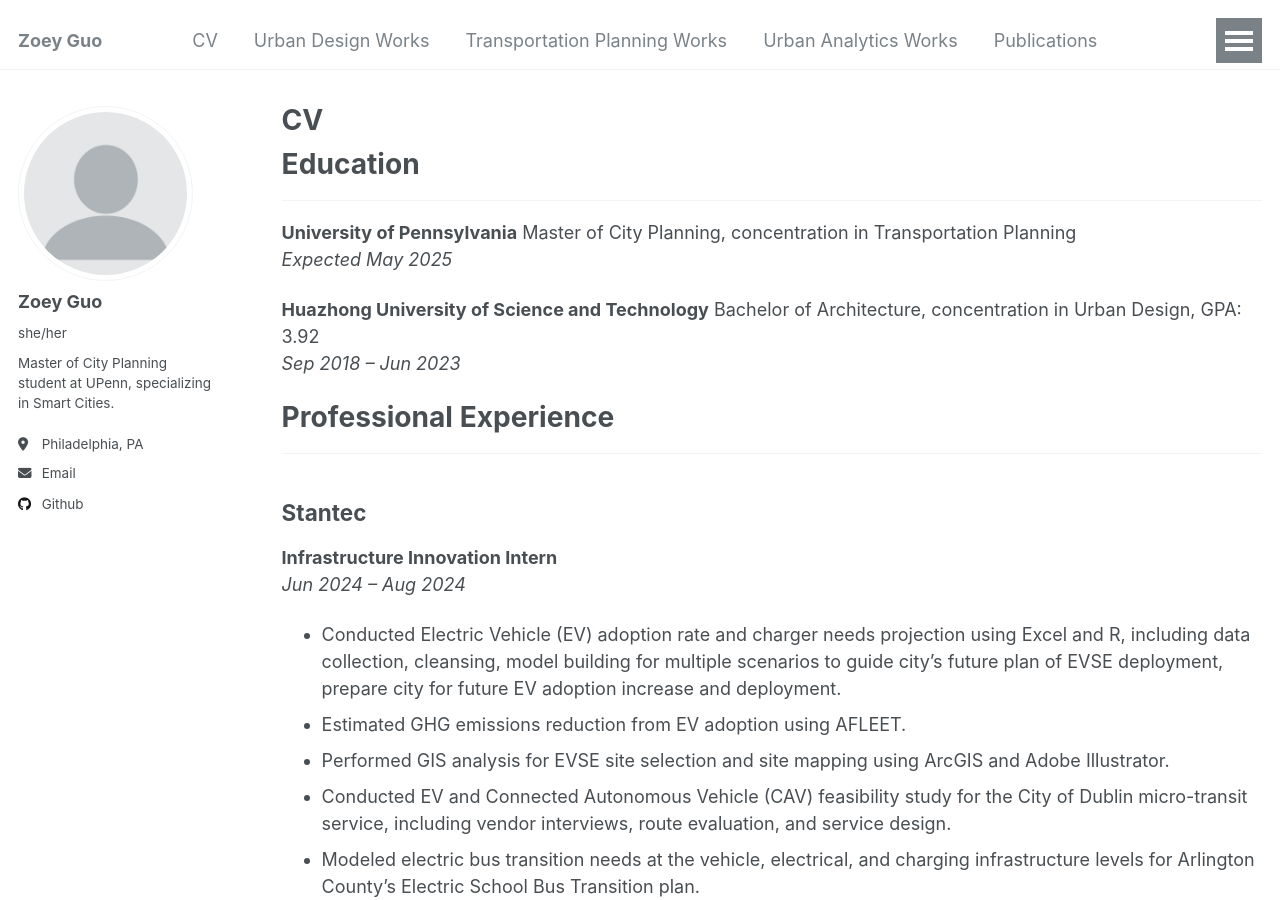
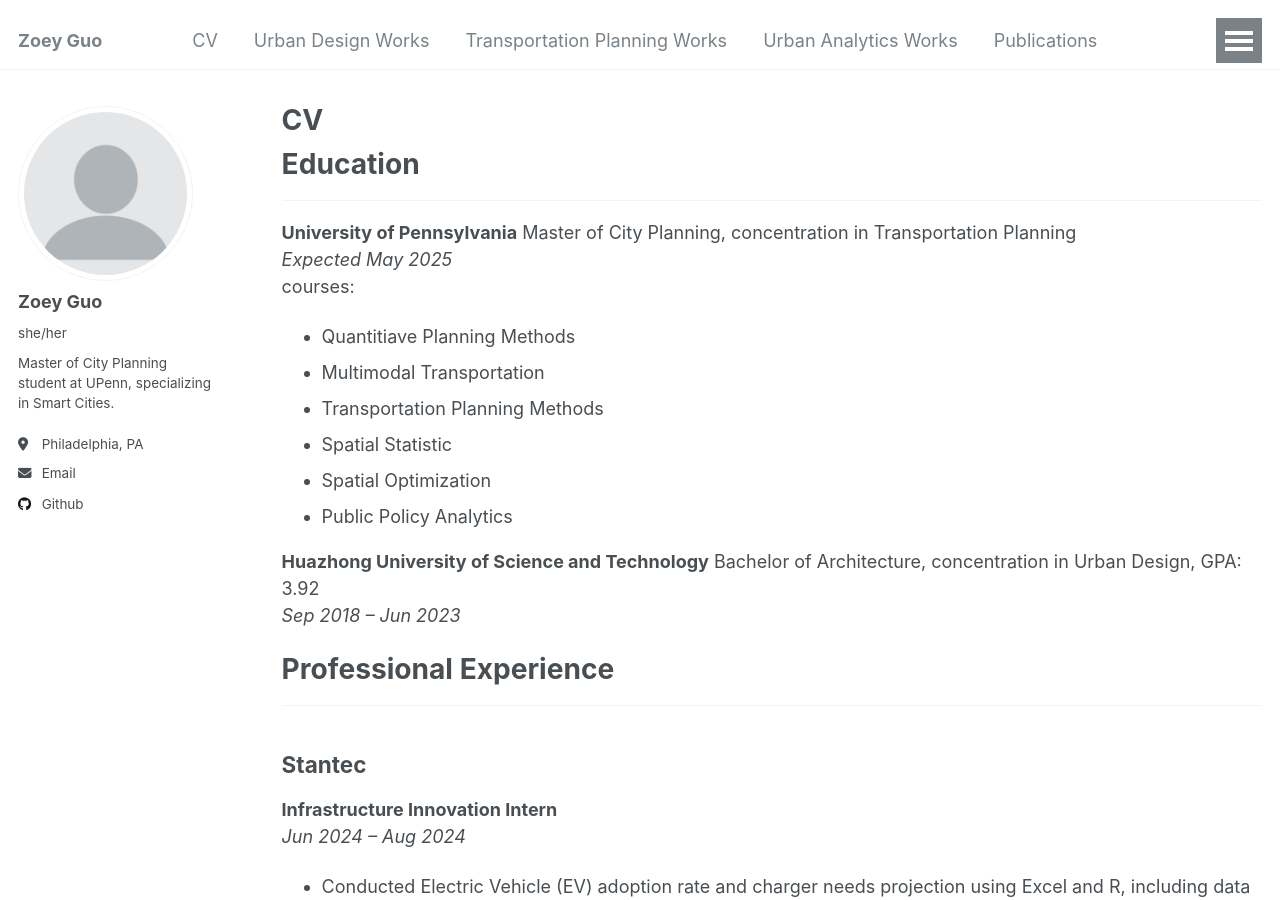
Before and after one commit to ZoeyGuo709/ZoeyGuo709.github.io, a Jekyll site: the page built from _pages/cv.md, in a window 1280 px wide and 900 px high. Built offline with Jekyll 4.4.1, drawn with Linux system fonts in a browser that asks for light colours.

```diff
--- a/_data/navigation.yml
+++ b/_data/navigation.yml
@@ -10,10 +10,10 @@ main:
     url: /cv/
 
   - title: "Urban Design Works"
-    url: _portfolio/portfolio-1.md
+    url: /portfolio/
 
   - title: "Transportation Planning Works"
-    url: /portfolio-1/
+    url: /portfolio/
 
   - title: "Urban Analytics Works"
     url: /portfolio/
--- a/_pages/cv.md
+++ b/_pages/cv.md
@@ -15,6 +15,13 @@ redirect_from:
 **University of Pennsylvania**
 Master of City Planning, concentration in Transportation Planning
 *Expected May 2025*
+courses:
+- Quantitiave Planning Methods
+- Multimodal Transportation
+- Transportation Planning Methods
+- Spatial Statistic
+- Spatial Optimization
+- Public Policy Analytics
 
 
 **Huazhong University of Science and Technology**
@@ -77,3 +84,4 @@ Bachelor of Architecture, concentration in Urban Design, GPA: 3.92
   - Leader of the Community Courses Department. Designed a series of courses on cognitive mapping, art, and architecture for children from low-income families in Wuhan, China.
 * Huazhong Univeristy of Science and Technology
   - Urban Village study in Wuhan and Shenzhen, China. propose bottom-up strategies for urban villages across the country.
+  -
```
